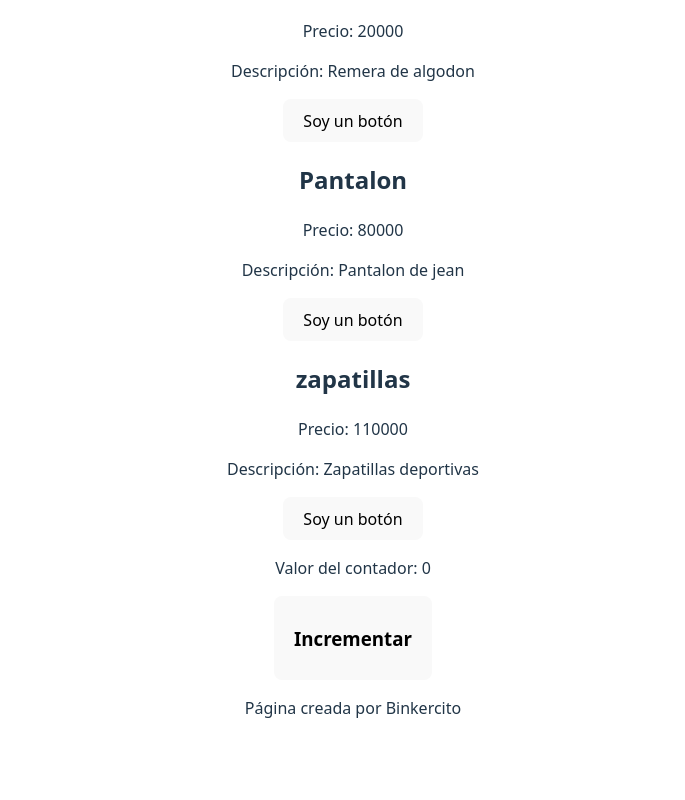
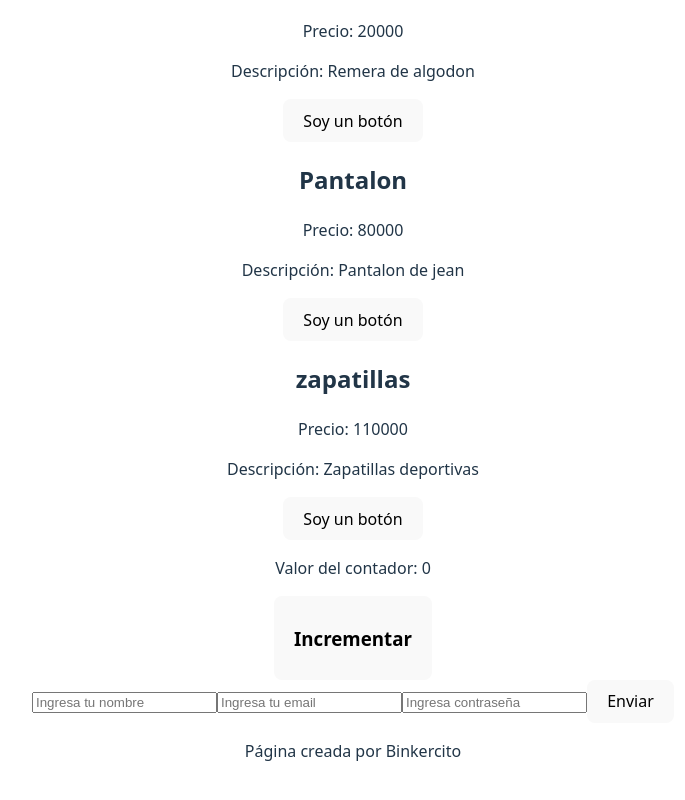
Before and after one commit to carlosbinker/react-practica, a React (Vite) app: page / in a window 1280 px wide. Shown: the part 358-1158 px from the top of the page, without its empty margins (287-972 px from the left). Before the commit the page ends 1126 px from the top, so only its background shows below. Built offline with nearby package versions, Linux system fonts and the light colour scheme.

Commit message:
Agregué un formulario

```diff
--- a/src/App.jsx
+++ b/src/App.jsx
@@ -3,6 +3,7 @@ import { Footer } from './components/Footer/Footer';
 import { Header } from './components/Header/Header';
 import { ItemlistContainer } from './components/ItemListContainer/ItemListContainer';
 import Contador from './components/Contador/Contador';
+import Form from './components/Form/Form';
 
 function App() {
 
@@ -38,7 +39,8 @@ function App() {
           titulo={"Bienvenidos a la tienda de Embark"}
           productos={arrayProductos}
         />
-        <Contador/>
+        <Contador />
+        <Form/>
         <Footer/>
       </div>
     </>
```
